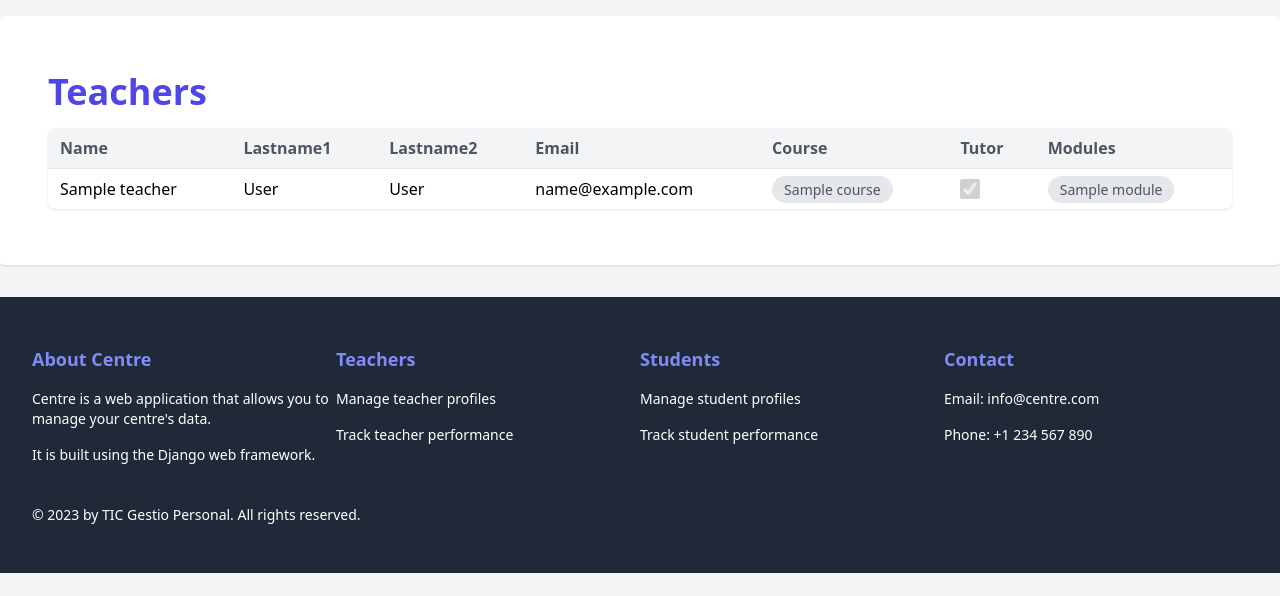
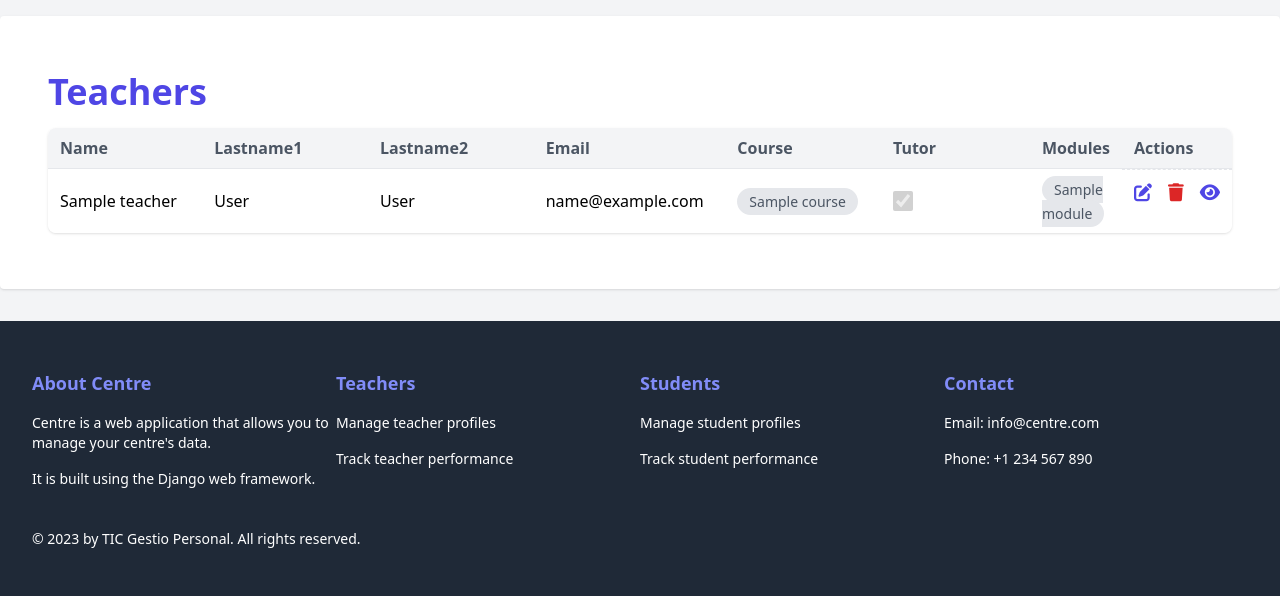
Before and after one commit to JostinCabascango/TIC_GestioPersonal, a Django app: template Centre/templates/Centre/teachers.html in a window 1280 px wide. Shown: the part 64-660 px from the top of the page. Run offline with Django 3.2, Linux system fonts and the light colour scheme; the template is opened without the code that fills it: most values are stand-ins (such as "Sample title", 1, 10 or a date in 2020); some libraries are stand-ins or nearby versions; some web fonts are replaced.

Commit message:
MEJORAR CONTENIDO DE LA TABLA

```diff
--- a/Centre/templates/Centre/teachers.html
+++ b/Centre/templates/Centre/teachers.html
@@ -8,13 +8,14 @@
             <table class="border-collapse table-auto w-full whitespace-no-wrap bg-white table-striped relative">
                 <thead>
                 <tr class="text-left">
-                    <th class="py-2 px-3 sticky top-0 border-b border-gray-200 bg-gray-100 text-gray-600">Name</th>
-                    <th class="py-2 px-3 sticky top-0 border-b border-gray-200 bg-gray-100 text-gray-600">Lastname1</th>
-                    <th class="py-2 px-3 sticky top-0 border-b border-gray-200 bg-gray-100 text-gray-600">Lastname2</th>
-                    <th class="py-2 px-3 sticky top-0 border-b border-gray-200 bg-gray-100 text-gray-600">Email</th>
-                    <th class="py-2 px-3 sticky top-0 border-b border-gray-200 bg-gray-100 text-gray-600">Course</th>
-                    <th class="py-2 px-3 sticky top-0 border-b border-gray-200 bg-gray-100 text-gray-600">Tutor</th>
-                    <th class="py-2 px-3 sticky top-0 border-b border-gray-200 bg-gray-100 text-gray-600">Modules</th>
+                    <th class="w-1/6 py-2 px-3 sticky top-0 border-b border-gray-200 bg-gray-100 text-gray-600">Name</th>
+                    <th class="w-1/6 py-2 px-3 sticky top-0 border-b border-gray-200 bg-gray-100 text-gray-600">Lastname1</th>
+                    <th class="w-1/6 py-2 px-3 sticky top-0 border-b border-gray-200 bg-gray-100 text-gray-600">Lastname2</th>
+                    <th class="w-1/6 py-2 px-3 sticky top-0 border-b border-gray-200 bg-gray-100 text-gray-600">Email</th>
+                    <th class="w-1/6 py-2 px-3 sticky top-0 border-b border-gray-200 bg-gray-100 text-gray-600">Course</th>
+                    <th class="w-1/6 py-2 px-3 sticky top-0 border-b border-gray-200 bg-gray-100 text-gray-600">Tutor</th>
+                    <th class="w-1/6 py-2 px-3 sticky top-0 border-b border-gray-200 bg-gray-100 text-gray-600">Modules</th>
+                    <th class="w-1/6 py-2 px-3 sticky top-0 border-b border-gray-200 bg-gray-100 text-gray-600">Actions</th>
                 </tr>
                 </thead>
                 <tbody>
@@ -28,7 +29,7 @@
                             {% for course in teacher.courses.all %}
                                 <span class="bg-gray-200 text-gray-600 rounded-full px-3 py-1 text-sm">{{ course.name }}</span>
                             {% empty %}
-                                <span class="bg-gray-200 text-gray-600 rounded-full px-3 py-1 text-sm">Este profesor no tiene asignado ningún curso</span>
+                                <span class="text-gray-600 rounded-full px-3 py-1 text-sm">Este profesor no tiene asignado ningún curso</span>
                             {% endfor %}
                         </td>
                         <td class="border-dashed border-t border-gray-200 px-3 py-2">
@@ -42,9 +43,22 @@
                             {% for module in teacher.modules.all %}
                                 <span class="bg-gray-200 text-gray-600 rounded-full px-3 py-1 text-sm">{{ module.name }}</span>
                             {% empty %}
-                                <span class="bg-gray-200 text-gray-600 rounded-full px-3 py-1 text-sm">Este profesor no tiene asignado ningún módulo</span>
-
+                                <span class="text-gray-600 rounded-full px-3 py-1 text-sm">Este profesor no tiene asignado ningún módulo</span>
                             {% endfor %}
+                        </td>
+                        <td class="border-dashed border-t border-gray-200 px-3 py-2 flex justify-around space-x-4">
+                            <a href="{% url 'teachers.edit' teacher.id %}"
+                               class="text-indigo-600 hover:text-indigo-900 text-lg focus:outline-none focus:ring-2 focus:ring-indigo-600">
+                                <i class="fas fa-edit"></i>
+                            </a>
+                            <a href="{% url 'teachers.delete' teacher.id %}"
+                               class="text-red-600 hover:text-red-900 text-lg focus:outline-none focus:ring-2 focus:ring-red-600">
+                                <i class="fas fa-trash"></i>
+                            </a>
+                            <a href="{% url 'teacher_detail' teacher.id %}"
+                               class="text-indigo-600 hover:text-indigo-900 text-lg focus:outline-none focus:ring-2 focus:ring-indigo-600">
+                                <i class="fas fa-eye"></i>
+                            </a>
                         </td>
                     </tr>
                 {% endfor %}
```
